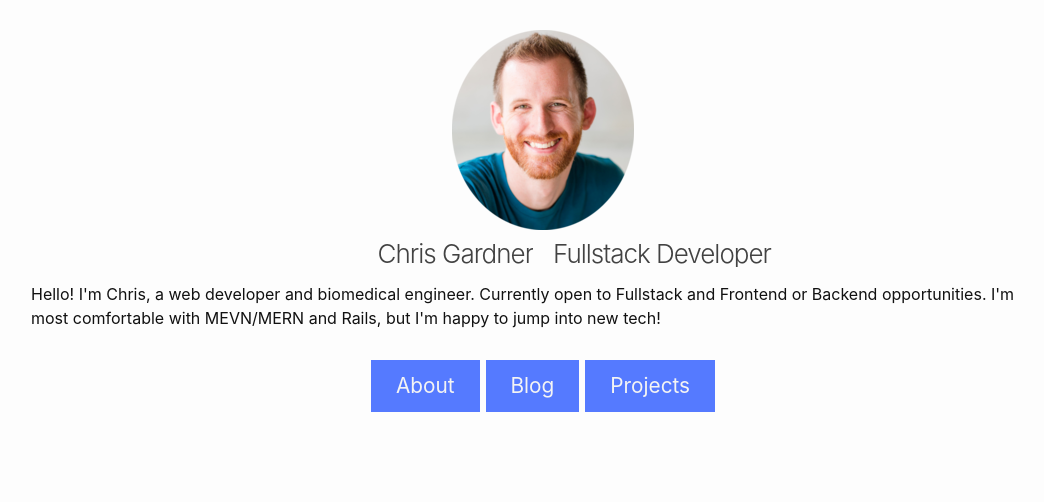
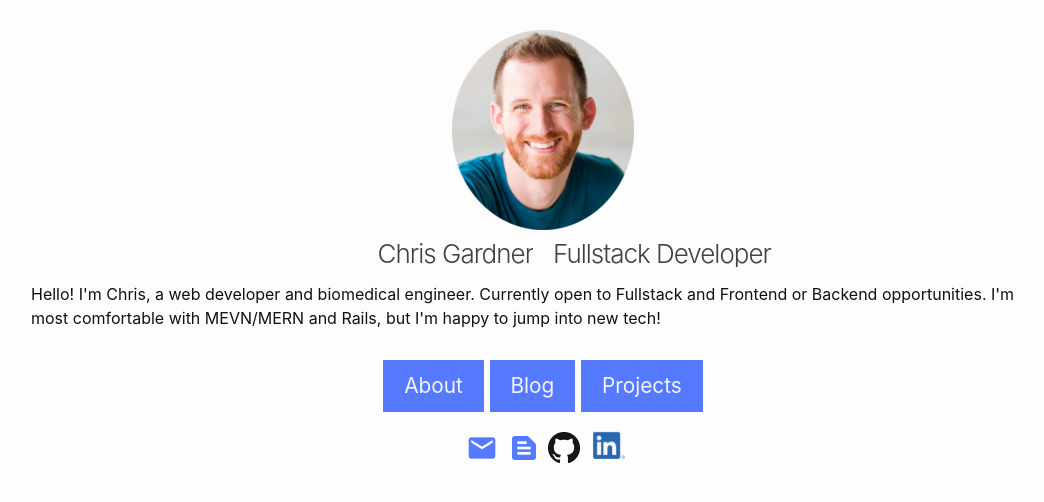
Before and after one commit to cgardn/cgardn.github.io, a Jekyll site: the page built from index.markdown, in a window 1280 px wide. Shown: the top 502 px of the page, without its empty margins (97-1141 px from the left). Built offline with Jekyll 4.4.1, drawn with Linux system fonts in a browser that asks for light colours.

Commit message:
add icon links to email, resume, github, and linkedin. also styling

```diff
--- a/_includes/head.html
+++ b/_includes/head.html
@@ -3,6 +3,8 @@
   <meta http-equiv="X-UA-Compatible" content="IE=edge">
   <meta name="viewport" content="width=device-width, initial-scale=1">
   <link rel="stylesheet" href="{{ "/assets/main.css" | relative_url }}">
+  <!-- material design icons -->
+  <link href="https://fonts.googleapis.com/icon?family=Material+Icons" rel="stylesheet">
   <title>{{site.title}}</title>
   {%- feed_meta -%}
   {%- if jekyll.environment == 'production' and site.google_analytics -%}
--- a/_layouts/home.html
+++ b/_layouts/home.html
@@ -25,8 +25,26 @@ layout: home_wrap
     </p>
   </div>
   <div class="landing-link-layout">
-      <a href="/about" class="link-anim la-1 landing-link">About</a>
-      <a href="/about" class="link-anim la-2 landing-link">Blog</a>
-      <a href="/about" class="link-anim la-3 landing-link">Projects</a>
+      <a href="/about"    class="link-anim la-1 landing-link">About</a>
+      <a href="/blog"     class="link-anim la-2 landing-link">Blog</a>
+      <a href="/projects" class="link-anim la-3 landing-link">Projects</a>
+  </div>
+  <div class="landing-link-layout">
+    <a href="mailto:christopher.gardn@gmail.com" class="link-anim la-4">
+      <span class="material-icons md-32 blueIcon icon-spacing">email</span>
+    </a>
+    <a href="/assets/Chris_Gardner_Resume.pdf" target="_blank" class="link-anim la-5">
+      <span class="material-icons md-32 blueIcon icon-spacing">text_snippet</span>
+    </a>
+    <a href="https://www.github.com/cgardn" target="_blank" class="link-anim la-6">
+      <span class="material-icons md-32">
+        <img src="/assets/GitHub-Mark-32px.png">
+      </span>
+    </a>
+    <a href="https://www.linkedin.com/in/christopher-a-gardner" target="_blank" class="link-anim la-7">
+      <span class="material-icons md-32 linkedin">
+        <img src="/assets/LI-In-Bug.png">
+      </span>
+    </a>
   </div>
 </div>
--- a/_sass/minima.scss
+++ b/_sass/minima.scss
@@ -73,7 +73,7 @@ $on-laptop:        800px !default;
 
 /* -- Style -- */
 // vars
-$light_bg:       #f4f4f4;
+$light_bg:        #f4f4f4;
 $light_text:      #333333;
 $linkcolor:       #557aff;
 $linkcolor_hover: #558aad;
@@ -160,11 +160,12 @@ $linkdelay: 0.20s;
 .landing-link-layout {
   margin-top: 20px;
   margin-bottom: 0;
-  flex: 0 0 auto;
+  flex: 0 1 80%;
   display: flex;
   justify-content: center;
 }
 .link-anim {
+  opacity: 0;
   animation-name: heroimageanim;
   animation-duration: $linkduration;
   animation-fill-mode: forwards;
@@ -172,6 +173,10 @@ $linkdelay: 0.20s;
 .la-1 { animation-delay: $slidetime + $linkdelay + $linkduration;}
 .la-2 { animation-delay: $slidetime + $linkdelay + $linkduration + $linkdurspace; }
 .la-3 { animation-delay: $slidetime + $linkdelay + $linkduration + ($linkdurspace * 2); }
+.la-4 { animation-delay: $slidetime + $linkdelay + $linkduration + ($linkdurspace * 3); }
+.la-5 { animation-delay: $slidetime + $linkdelay + $linkduration + ($linkdurspace * 4); }
+.la-6 { animation-delay: $slidetime + $linkdelay + $linkduration + ($linkdurspace * 5); }
+.la-7 { animation-delay: $slidetime + $linkdelay + $linkduration + ($linkdurspace * 6); }
 
 .link-left {
   flex: 1 0 40%;
@@ -190,12 +195,12 @@ $linkdelay: 0.20s;
   color: $light_bg;
   font-size: 1.3em;
   margin: auto 3px;
-  padding: 0.5em 1.2em;
+  padding: 0.5em 1.0em;
   background-color: $linkcolor;
 }
 .landing-link:hover {
   opacity: 100%;
-  text-color: $light_bg;
+  color: $light_bg;
   text-decoration: none;
   background-color: $linkcolor_hover;
   box-shadow: 1px 1px 5px grey;
@@ -252,3 +257,24 @@ $linkdelay: 0.20s;
   flex: 0 0 1%;
   text-align: center;
 }
+.material-icons.md-32 {
+  font-size: 32px;
+}
+
+.material-icons.blueIcon {
+  color: $linkcolor;
+}
+
+span.material-icons > img {
+  margin-bottom: 15px;
+  margin-left: 3px;
+}
+span.material-icons.linkedin > img {
+  width: 32px;
+  margin-bottom: 15px;
+  margin-left: 13px;
+}
+
+.icon-spacing {
+  margin: auto 5px;
+}
```
Also changed, not shown: assets/GitHub-Mark-32px.png (added), assets/LI-In-Bug.png (added), 7 other files.
